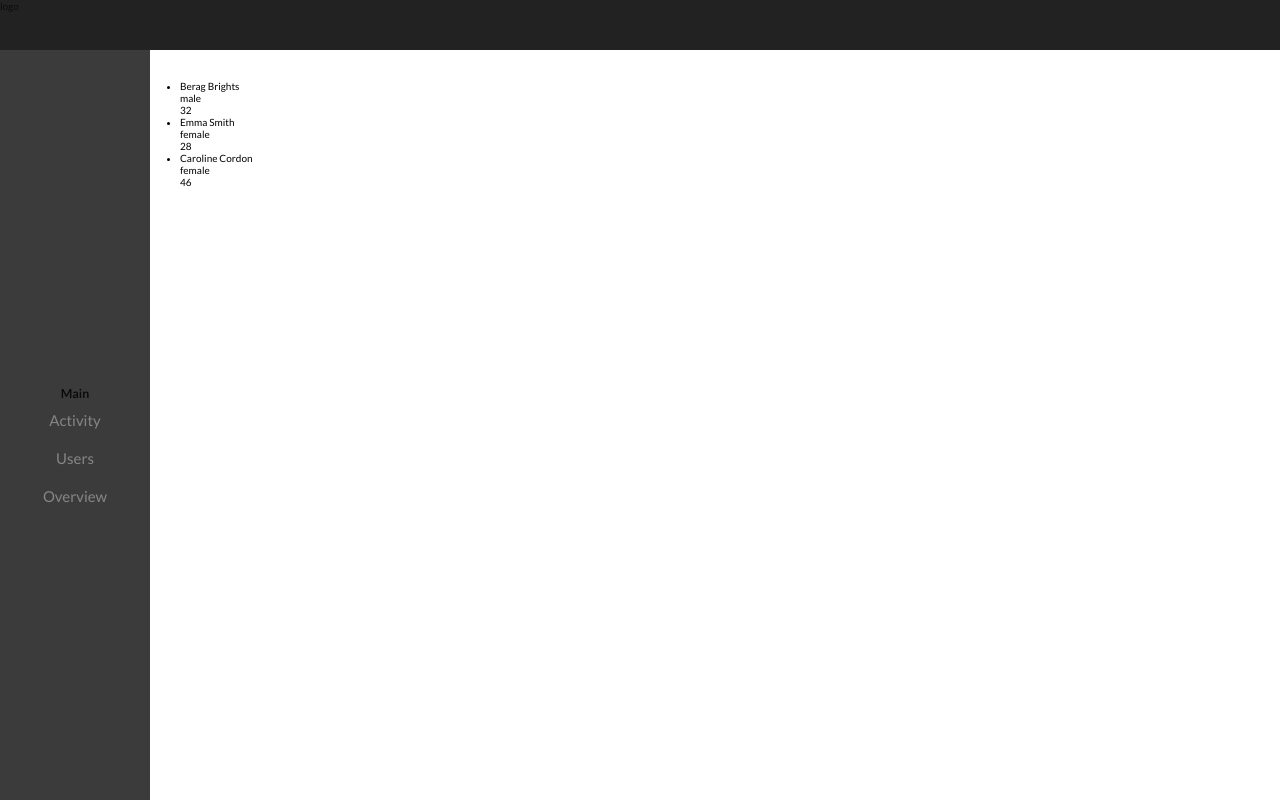
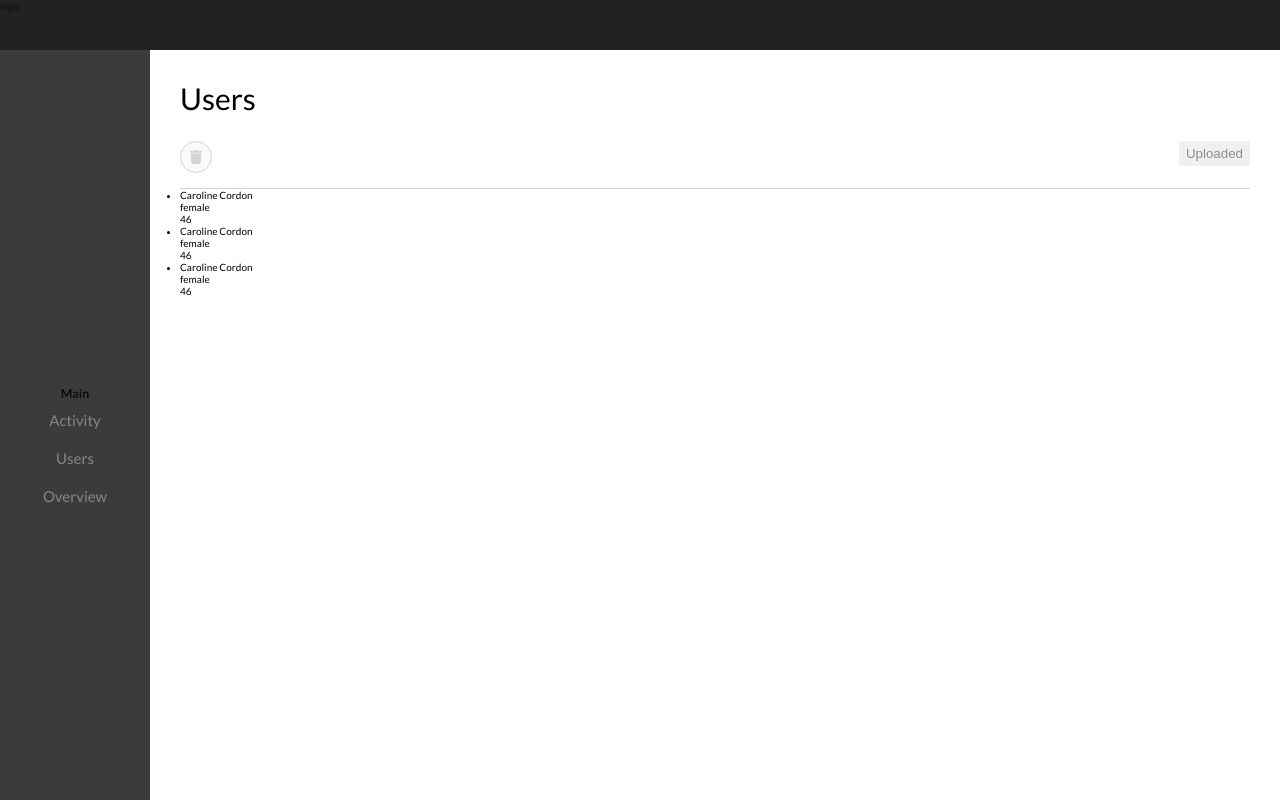
Before and after one commit to Klaudia26/dashboard-app, a React (Create React App) app: page /users in a window 1280 px wide. Built offline with nearby package versions, Linux system fonts and the light colour scheme; data requests are answered from the project's data file.

Commit message:
add remove button in user subpage

```diff
--- a/db.json
+++ b/db.json
@@ -27,22 +27,22 @@
   ],
   "users": [
     {
-      "id": 1,
-      "name": "Berag Brights",
-      "gender": "male",
-      "age": 32
-    },
-    {
       "id": 2,
-      "name": "Emma Smith",
+      "name": "Caroline Cordon",
       "gender": "female",
-      "age": 28
+      "age": 46
     },
     {
       "id": 3,
       "name": "Caroline Cordon",
       "gender": "female",
       "age": 46
+    },
+    {
+      "id": 4,
+      "name": "Caroline Cordon",
+      "gender": "female",
+      "age": 46
     }
   ]
 }
--- a/src/components/Toolbar/Toolbar.js
+++ b/src/components/Toolbar/Toolbar.js
@@ -56,6 +56,7 @@ class Toolbar extends Component {
   };
 
   render() {
+    console.log('jjj', this.props.handleRemoveFile);
     return (
       <div className={styles.toolbar}>
         <button
--- a/src/components/UserCard/UserCard.js
+++ b/src/components/UserCard/UserCard.js
@@ -1,8 +1,8 @@
 import React from 'react';
 
-const UserCard = ({ user }) => {
+const UserCard = ({ user, activeUser }) => {
   return (
-    <div>
+    <div onClick={() => activeUser(user.id)}>
       <ul>
         <li>
           <p>{user.name}</p>
--- a/src/components/UsersList/UsersList.js
+++ b/src/components/UsersList/UsersList.js
@@ -5,7 +5,14 @@ const UsersList = (props) => {
   return (
     <div>
       {props.users.map((user) => {
-        return <UserCard user={user} key={user.id} />;
+        return (
+          <UserCard
+            user={user}
+            key={user.id}
+            activeUser={props.activeUser}
+            selectUser={props.selectUser}
+          />
+        );
       })}
     </div>
   );
--- a/src/pages/Users/Users.js
+++ b/src/pages/Users/Users.js
@@ -1,10 +1,13 @@
 import React, { Component } from 'react';
 import UsersList from '../../components/UsersList/UsersList';
 import axios from 'axios';
+import Toolbar from '../../components/Toolbar/Toolbar';
+import Header from '../../components/Header/Header';
 
 class Users extends Component {
   state = {
     users: [],
+    selectUser: '',
   };
 
   async componentDidMount() {
@@ -14,13 +17,40 @@ class Users extends Component {
     this.setState({
       users: response.data,
     });
-    // console.log('stan', this.state);
   }
+
+  removeUser = async () => {
+    const url = `http://localhost:3001/users/${this.state.selectUser}`;
+    const response = await axios.delete(url);
+
+    if (response.status === 200 || response.status === 201) {
+      this.setState({
+        users: this.state.users.filter(
+          (user) => user.id !== this.state.selectUser
+        ),
+      });
+    }
+  };
+
+  activeUser = (userId) => {
+    this.setState({
+      selectUser: userId,
+    });
+  };
 
   render() {
     return (
       <>
-        <UsersList users={this.state.users} />
+        <Header header="Users" />
+        <Toolbar
+          handleRemoveFile={this.removeUser}
+          isSelected={!!this.state.selectUser}
+        />
+        <UsersList
+          users={this.state.users}
+          selectUser={this.state.selectUser}
+          activeUser={this.activeUser}
+        />
       </>
     );
   }
```
